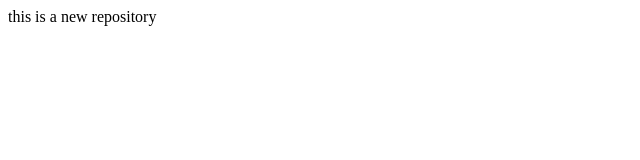
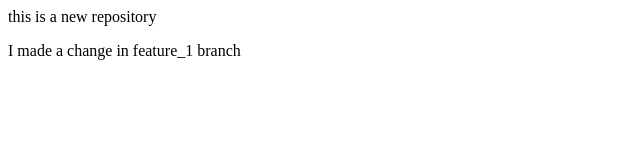
Before and after one commit to YashPandeyKO/local_repo, a plain HTML site: page index.html in a window 1280 px wide. Shown: the whole page, without its empty margins (0-640 px from the left). Drawn offline with Linux system fonts and the light colour scheme.

Commit message:
made a change in branch

```diff
--- a/index.html
+++ b/index.html
@@ -1 +1,2 @@
 <p>this is a new repository</p>
+<p>I made a change in feature_1 branch</p>
```
